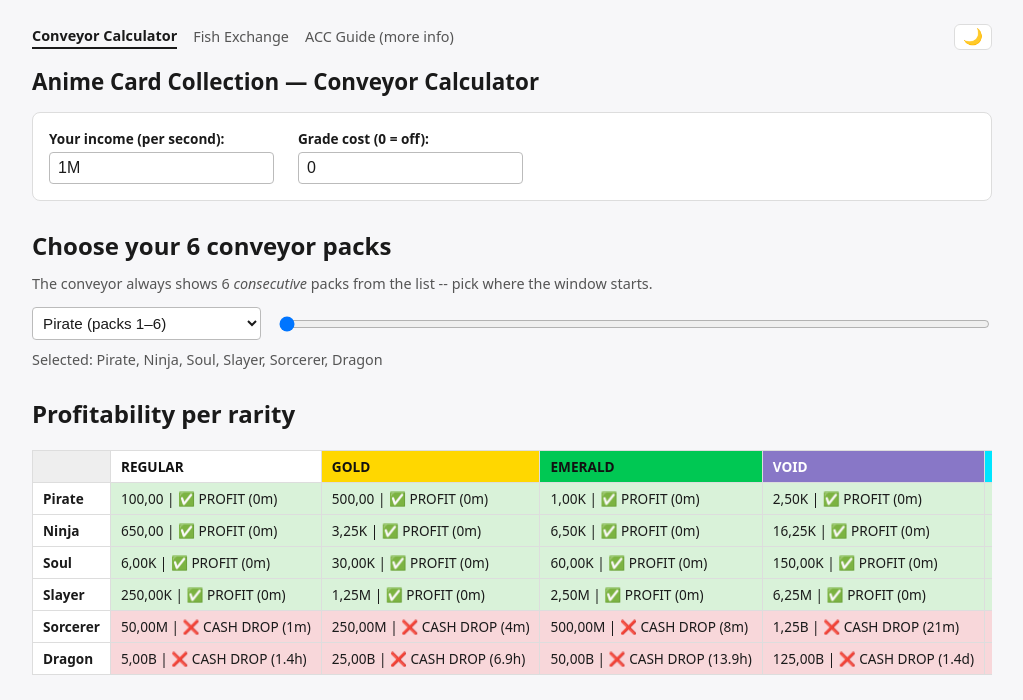
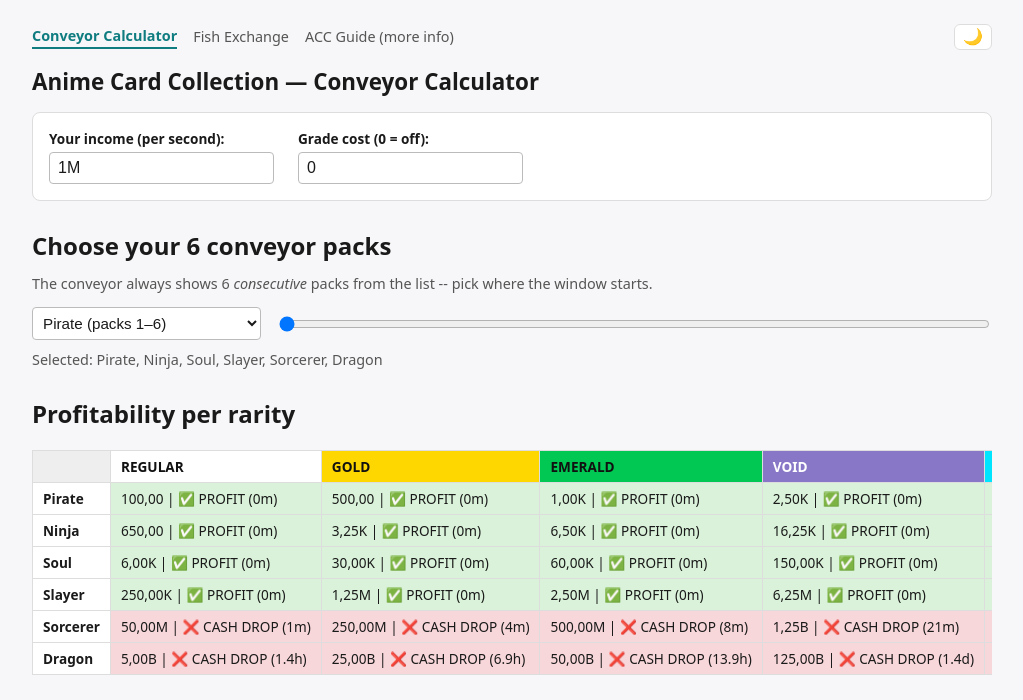
Before and after one commit to kehan8/ACC_Calculator, a plain HTML site: page index.html in a window 1280 px wide. Shown: the top 700 px of the page, without its empty margins (128-1151 px from the left). Drawn offline with Linux system fonts and the light colour scheme.

Commit message:
Aqua accent on active nav link

```diff
--- a/style.css
+++ b/style.css
@@ -15,6 +15,7 @@
   --net-negative: #b30000;
   --footer-aqua: #0f7c80;
   --footer-green: #2e7d32;
+  --accent: #0f7c80;
   color-scheme: light;
 }
 
@@ -34,6 +35,7 @@
   --net-negative: #ef5350;
   --footer-aqua: #4db6ac;
   --footer-green: #66bb6a;
+  --accent: #4db6ac;
   color-scheme: dark;
 }
 
@@ -65,9 +67,9 @@ h1 {
 }
 
 .site-nav a.active {
-  color: var(--text);
+  color: var(--accent);
   font-weight: 700;
-  border-bottom: 2px solid var(--text);
+  border-bottom: 2px solid var(--accent);
 }
 
 /* Dark mode toggle, pushed to the right side of the nav */
```
